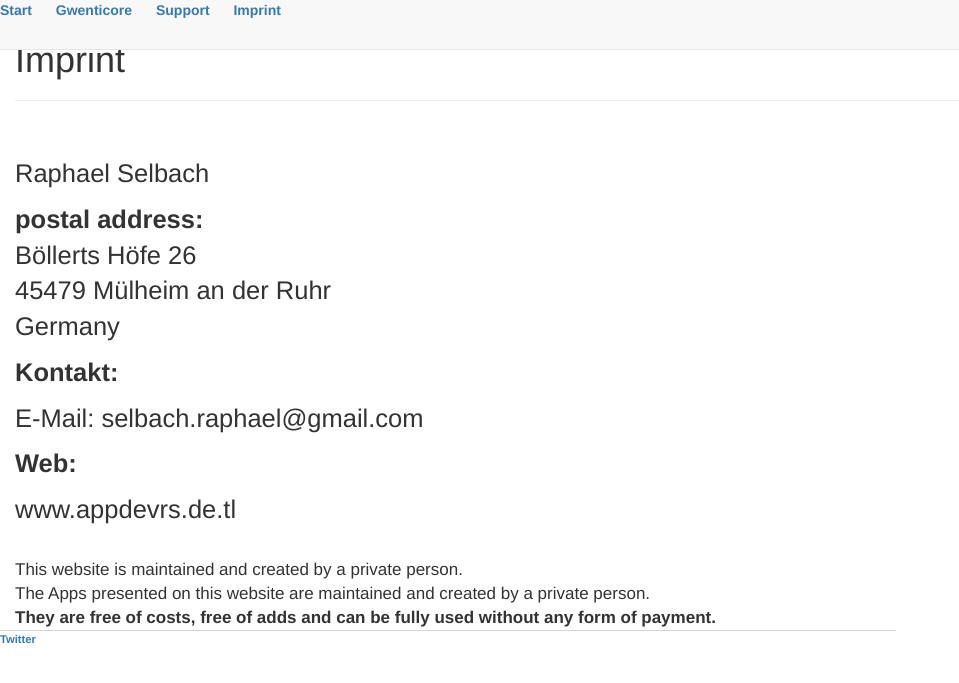
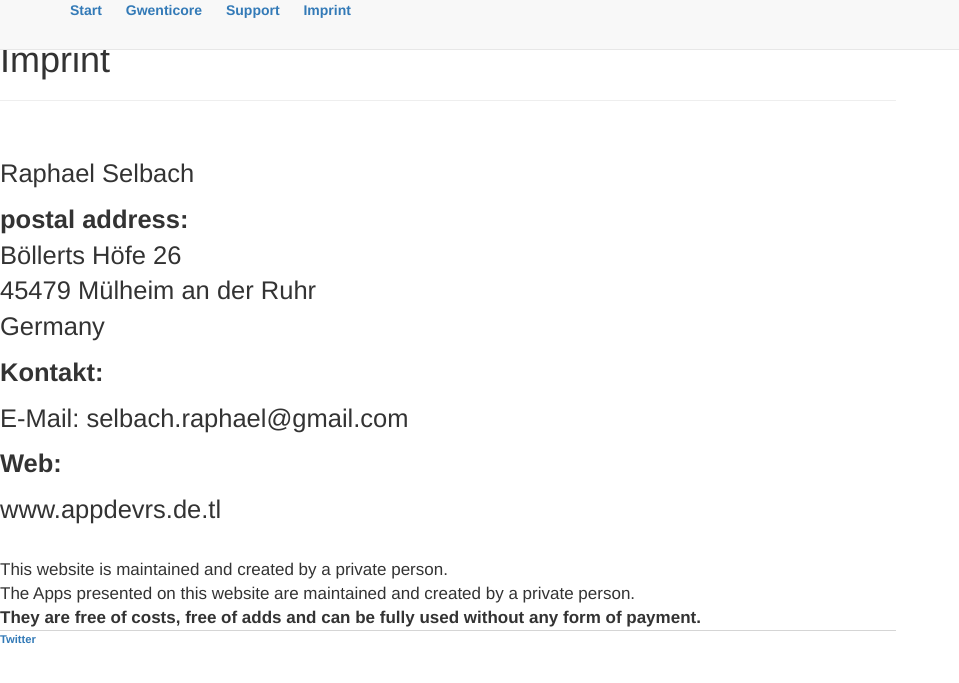
Before and after one commit to appdevrs/appdevrs.github.io, a Jekyll site: the page built from imprint.html, in a window 1280 px wide. Shown: the top 683 px of the page, without its empty margins (0-959 px from the left). Built offline with Jekyll 4.4.1, drawn with Linux system fonts in a browser that asks for light colours.

Commit message:
Update default.html

```diff
--- a/_layouts/default.html
+++ b/_layouts/default.html
@@ -13,16 +13,18 @@
 	</head>
 	<body>
 		<nav class="navbar navbar-default navbar-fixed-top">
+			<div class="container">
     				<ul>
         				<li><a href="/">Start</a></li>
 	        			<li><a href="/Apps">Gwenticore</a></li>
         				<li><a href="/Support">Support</a></li>
         				<li><a href="/Imprint">Imprint</a></li>
     				</ul>
+			</div>
 		</nav>
-		<div class="container">
+		<div class="content">
     		{{ content }}
-		</div><!-- /.container -->
+		</div><!-- /.content -->
 		<footer>
     		<ul>
         		<li><a href="https://twitter.com/appdevrs">Twitter</a></li>
```
Lines whose indentation alone changed are shown as unchanged.
